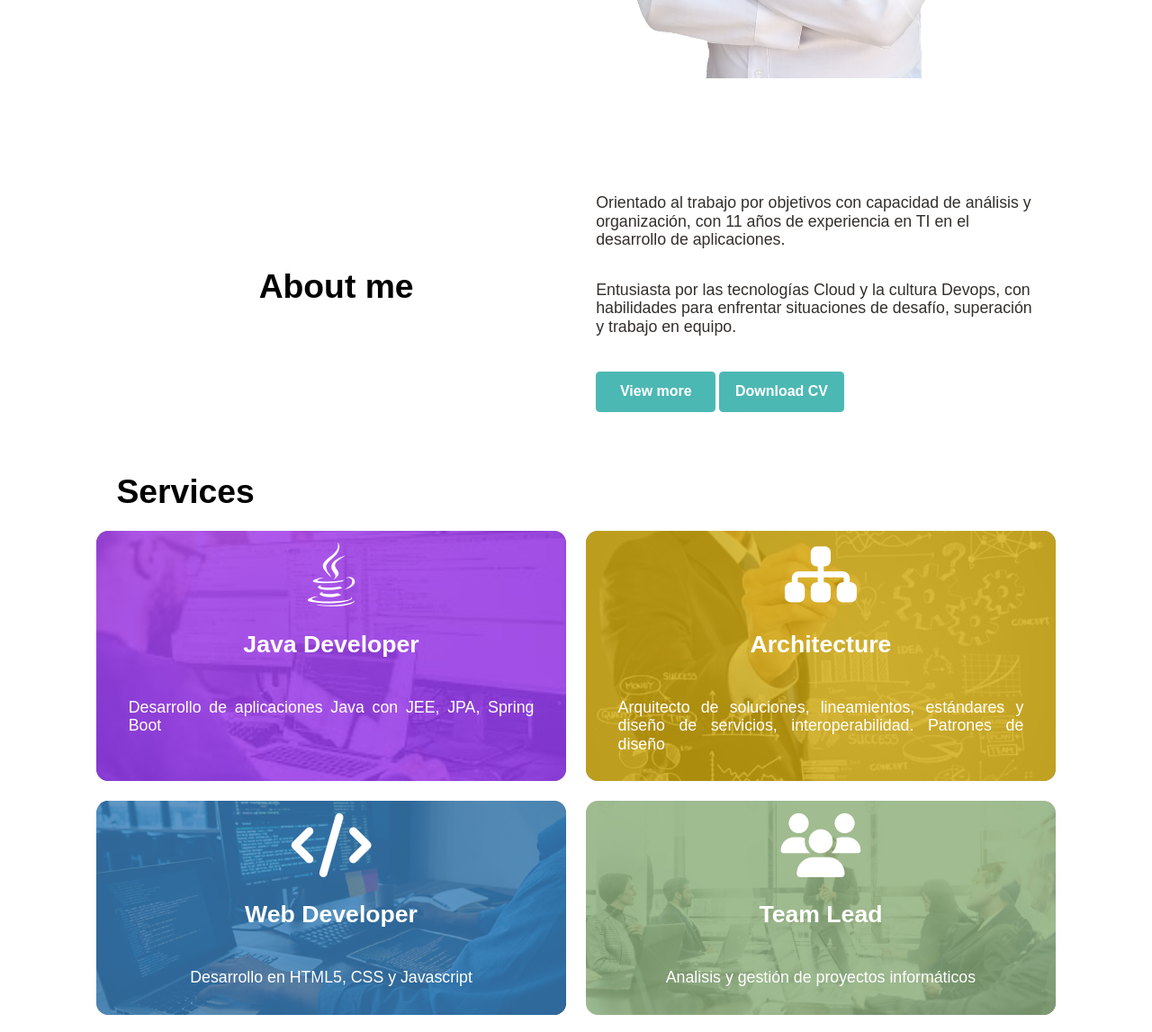
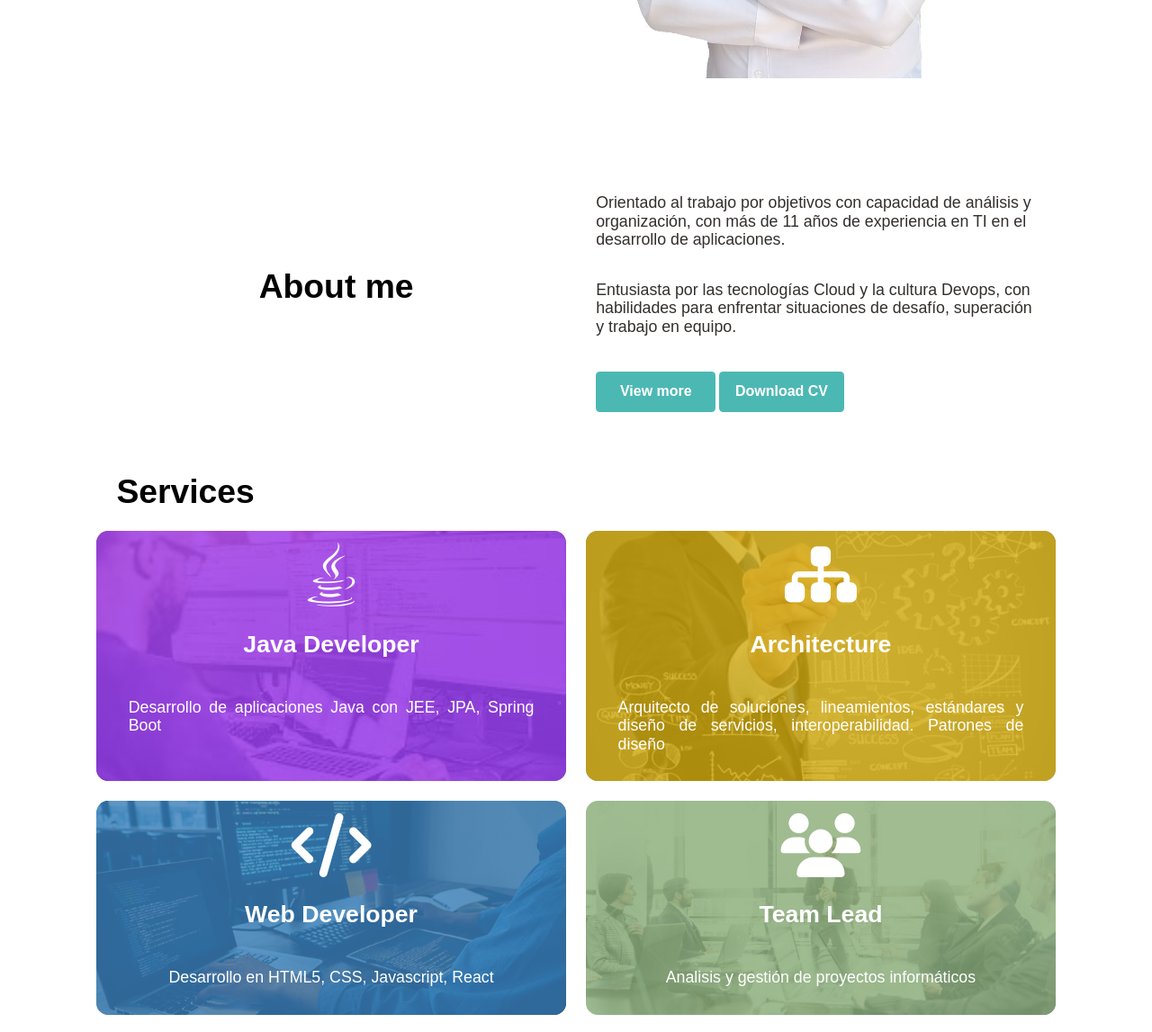
Before and after one commit to alexguaman/MyPortfolioPage, a website: page index.html in a window 1280 px wide. Shown: the part 615-1762 px from the top of the page at 90% size. Drawn offline with Linux system fonts and the light colour scheme.

Commit message:
Actualizacion hoja de vida

```diff
--- a/index.html
+++ b/index.html
@@ -59,7 +59,7 @@
         <div>
           <p class="about_text">
             Orientado al trabajo por objetivos con capacidad de análisis y
-            organización, con 11 años de experiencia en TI en el desarrollo de
+            organización, con más de 11 años de experiencia en TI en el desarrollo de
             aplicaciones.
           </p>
           <p class="about_text">
@@ -116,7 +116,7 @@
             <div class="contenido-servicio">
               <i class="fas fa-code fa-5x"></i>
               <p class="servicio-nombre">Web Developer</p>
-              <p class="servicio-desc">Desarrollo en HTML5, CSS y Javascript</p>
+              <p class="servicio-desc">Desarrollo en HTML5, CSS, Javascript, React</p>
             </div>
           </div>
         </div>
```
Also changed, not shown: 1 other file.
